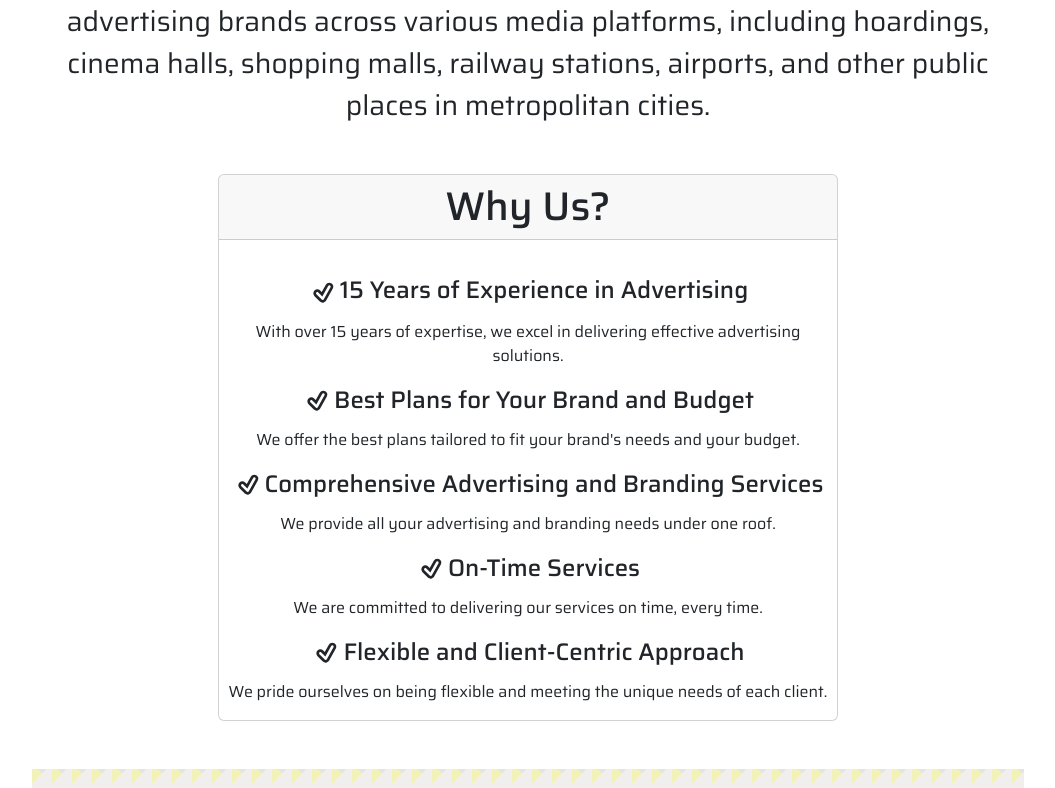
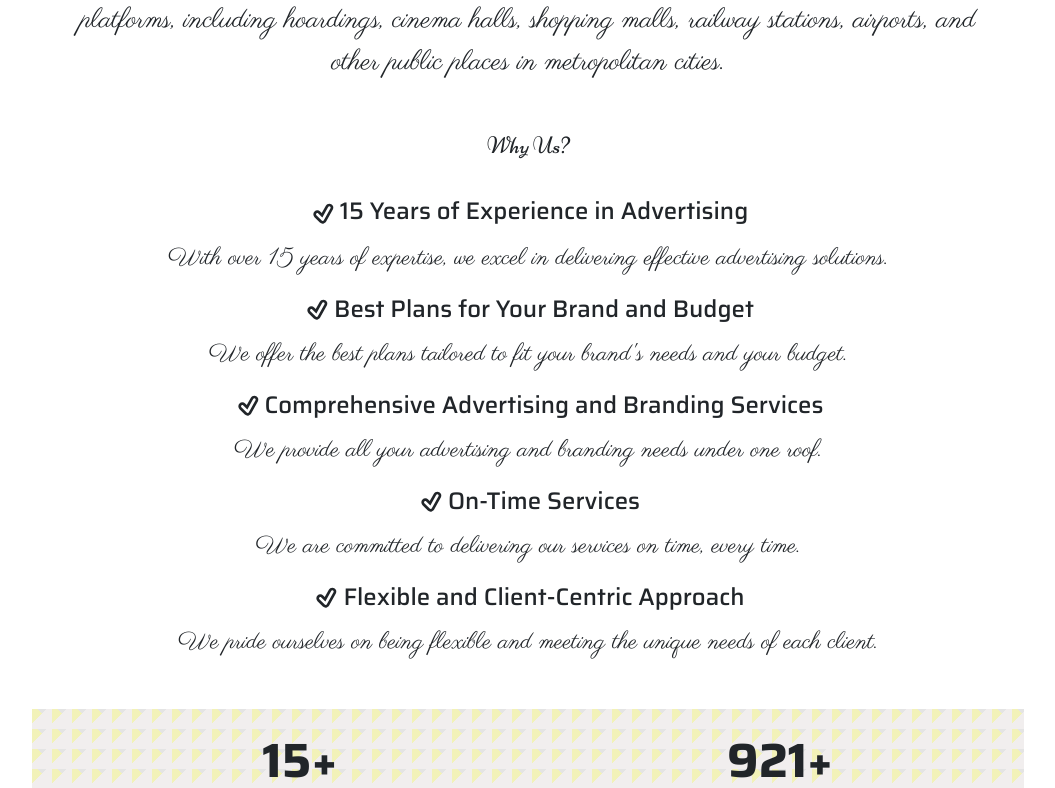
Before and after one commit to KeerthanaVenkatesann/Printer-Project, a React (Create React App) app: page /about in a window 1280 px wide. Shown: the part 645-1433 px from the top of the page, without its empty margins (112-1167 px from the left). Built offline with nearby package versions, Linux system fonts and the light colour scheme; a web font is replaced by a local one.

Commit message:
progress

```diff
--- a/package.json
+++ b/package.json
@@ -9,6 +9,7 @@
     "@testing-library/jest-dom": "^5.17.0",
     "@testing-library/react": "^13.4.0",
     "@testing-library/user-event": "^13.5.0",
+    "animate.css": "^4.1.1",
     "animejs": "^3.2.2",
     "aos": "^2.3.4",
     "bootstrap": "^5.3.3",
--- a/src/Component/Aboutus/About.jsx
+++ b/src/Component/Aboutus/About.jsx
@@ -1,12 +1,11 @@
 import React, { useEffect, useState } from "react";
 import "./Aboutus.css";
-import CountUp from 'react-countup';
+import CountUp from "react-countup";
 import { TiTickOutline } from "react-icons/ti";
 import CarouselTwo from "../Home/HomePage/Carousel/CarouselTwo";
 import CoutClients from "../CountClients/CoutClients";
 import Footer from "../Home/Footer/Footer";
 import Clients from "../ClientsLogo/Clients";
-
 
 export default function About() {
   const [triggerCount, setTriggerCount] = useState(false);
@@ -17,52 +16,89 @@
 
   return (
     <>
-
       <div className="allwin-print">
         <div className="mx-auto text-center">
           <div>
             <h1 className="header-list mb-3">About Us</h1>
-          <p className="fs-3 w-75 mx-auto mt-3 mb-3">
-            Allwin Digital was inaugurated in 2014 and has since evolved into a leading outdoor advertising agency in Chennai. We specialize in advertising brands across various media platforms, including hoardings, cinema halls, shopping malls, railway stations, airports, and other public places in metropolitan cities.
+            <p className="fs-3 w-75 mx-auto allwin-font mt-3 mb-3">
+              Allwin Digital was inaugurated in 2014 and has since evolved into
+              a leading outdoor advertising agency in Chennai. We specialize in
+              advertising brands across various media platforms, including
+              hoardings, cinema halls, shopping malls, railway stations,
+              airports, and other public places in metropolitan cities.
             </p>
           </div>
           <div className="mt-3 mb-3 ">
-          <div className="w-50 card mx-auto m-5">
-          <h1 className=" mb-3   card-header">Why Us?</h1>
-          <h4 className="mt-3"><TiTickOutline className="fs-2 mb-1 mt-1" />15 Years of Experience in Advertising</h4>
-          <p>
-            With over 15 years of expertise, we excel in delivering effective advertising solutions.
+            <div className="   m-5">
+              <h1 className=" mb-3   header-list">Why Us?</h1>
+              <h4 className="mt-3">
+                <TiTickOutline className="fs-2 mb-1 mt-1" />
+                15 Years of Experience in Advertising
+              </h4>
+              <p className="allwin-font">
+                With over 15 years of expertise, we excel in delivering
+                effective advertising solutions.
               </p>
-          <h4><TiTickOutline className="fs-2 mb-1" />Best Plans for Your Brand and Budget</h4>
-          <p>
-            We offer the best plans tailored to fit your brand's needs and your budget.
+              <h4>
+                <TiTickOutline className="fs-2 mb-1" />
+                Best Plans for Your Brand and Budget
+              </h4>
+              <p className="allwin-font">
+                We offer the best plans tailored to fit your brand's needs and
+                your budget.
               </p>
-          <h4><TiTickOutline className="fs-2 mb-1" />Comprehensive Advertising and Branding Services</h4>
-          <p>
-            We provide all your advertising and branding needs under one roof.
+              <h4>
+                <TiTickOutline className="fs-2 mb-1" />
+                Comprehensive Advertising and Branding Services
+              </h4>
+              <p className="allwin-font">
+                We provide all your advertising and branding needs under one
+                roof.
               </p>
-          <h4><TiTickOutline className="fs-2 mb-1" />On-Time Services</h4>
-          <p>
+              <h4>
+                <TiTickOutline className="fs-2 mb-1" />
+                On-Time Services
+              </h4>
+              <p className="allwin-font">
                 We are committed to delivering our services on time, every time.
               </p>
-          <h4><TiTickOutline className="fs-2 mb-1" />Flexible and Client-Centric Approach</h4>
-          <p>
-            We pride ourselves on being flexible and meeting the unique needs of each client.
+              <h4>
+                <TiTickOutline className="fs-2 mb-1" />
+                Flexible and Client-Centric Approach
+              </h4>
+              <p className="allwin-font">
+                We pride ourselves on being flexible and meeting the unique
+                needs of each client.
               </p>
-        </div></div>
+            </div>
+          </div>
         </div>
 
         <div className="d-flex">
           <div className="stats-container bg-given p-3">
             <div className="stat-block">
               {triggerCount && (
-              <CountUp start={0} end={15} duration={12} suffix="+" className="stat-number" />
+                <CountUp
+                  start={0}
+                  end={15}
+                  duration={12}
+                  suffix="+"
+                  className="stat-number"
+                />
               )}
-            <div className="stat-description text-col">Years of Experience</div>
+              <div className="stat-description text-col">
+                Years of Experience
+              </div>
             </div>
             <div className="stat-block">
               {triggerCount && (
-              <CountUp start={0} end={1000} duration={10} suffix="+" className="stat-number" />
+                <CountUp
+                  start={0}
+                  end={1000}
+                  duration={10}
+                  suffix="+"
+                  className="stat-number"
+                />
               )}
               <div className="stat-description text-col">Happy Clients</div>
             </div>
--- a/src/Component/Animation/Animation.jsx
+++ b/src/Component/Animation/Animation.jsx
@@ -7,7 +7,7 @@
 
   return (
     <div >
-     <div id="container" className="text-center mb-5  mt-5 print">
+     <div id="container" className="text-center mb-5  mt-5 print animate__animated animate__fadeInUp animate__repeat-1">
    Make
   <div id="flip">
     <div><div>Customize</div></div>
--- a/src/Component/CountClients/CoutClients.jsx
+++ b/src/Component/CountClients/CoutClients.jsx
@@ -10,7 +10,7 @@
   ];
 
   return (
-    <div className="countup-section">
+    <div className="countup-section animate__backInUp animate__animated  animate__repeat-1">
       {data.map((item, index) => (
         <CountCard key={index} end={item.end} label={item.label} />
       ))}
--- a/src/Component/Home/ContentBoxOne/ContentBoxOne.css
+++ b/src/Component/Home/ContentBoxOne/ContentBoxOne.css
@@ -6,6 +6,7 @@
   padding: 20px;
   width: 100%;
 border: 1s solid white !important;
+
 
 }
 
--- a/src/Component/ShortAbout/ShortAbout.jsx
+++ b/src/Component/ShortAbout/ShortAbout.jsx
@@ -9,7 +9,7 @@
     }
   return (
     <div className="short-about-container print">
-      <div className="text-content">
+      <div className="text-content animate__animated animate__slideInLeft animate__repeat-1">
         <h5 onClick={handleAbout} className='curse'>Get To Know</h5>
         <h1>About Us </h1>
         <h2 className='cursive-font-two'>Allwin Digital</h2>
@@ -21,7 +21,7 @@
 
 </div>
       </div>
-      <div className="image-content">
+      <div className="image-content animate__animated animate__slideInRight animate__repeat-1 ">
         <img src="/Assests/bg-removebg-preview (2).png" className='butterfly' />
       </div>
     </div>
--- a/src/index.js
+++ b/src/index.js
@@ -2,6 +2,7 @@
 import ReactDOM from "react-dom/client";
 import "./index.css";
 import App from "./App";
+import 'animate.css';
 import reportWebVitals from "./reportWebVitals";
 // import BallAnimation from "./Component/BallAnimation/BallAnimation";
 
```
Also changed, not shown: src/Component/Home/ContentBoxOne/ContentBoxOne.jsx (+36 -25 lines), 1 other file (tests, documents, lock files or other folders). Lines whose indentation alone changed are shown as unchanged.
